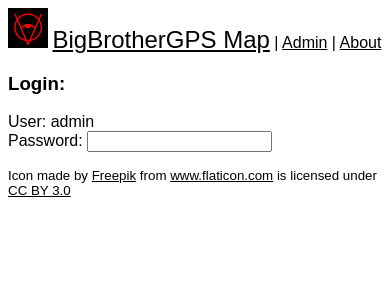
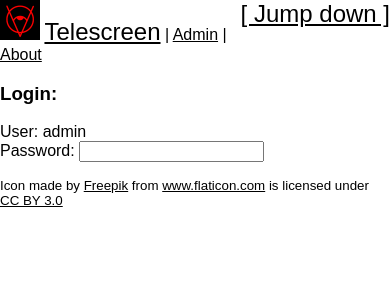
Before and after one commit to ways/BigBrotherGPSweb, a PHP site: page /admin/index.php in a window 390 px wide. Shown: the top 300 px of the page. Run offline with PHP 8.4, Linux system fonts and the light colour scheme; some libraries are stand-ins or nearby versions.

Commit message:
Change name, improve use on phones.

```diff
--- a/config.php
+++ b/config.php
@@ -6,11 +6,14 @@
   $user     = 'bigbrother';
   $password = 'bigbrother';
 
+  # other
+  $websitetitle     = 'Telescreen';
+
   # development
-  $verbose  = false;
-  #$verbose  = true;
-  $testdata = false;
+  $verbose    = false;
+  #$verbose   = true;
+  $testdata   = false;
   $stale_time = 86400; # > 24 hrs
-  $syslog = false;
+  $syslog     = false;
 
 ?>
--- a/index.php
+++ b/index.php
@@ -27,6 +27,7 @@
     @$time = clean_input($_POST["time"]);
     @$deviceid = clean_input($_POST["deviceid"]);
     @$subscriberid = clean_input($_POST["subscriberid"]);
+
   } else if ( isset ( $_GET['latitude'] )) {
     $ip = $_SERVER['REMOTE_ADDR'];
     $lat = clean_input($_GET['latitude']);
--- a/style.css
+++ b/style.css
@@ -1,5 +1,10 @@
 body {
+  padding: 0;
+  margin: 0;
   font-family: sans-serif;
+}
+html, body, #map {
+    height: 100%;
 }
 
 /* unvisited link */
@@ -22,11 +27,6 @@ a:active {
   color: #0000FF;
 }
 
-#map {
-  width: 460px;
-  height: 460px;
-}
-
 #devicelist {
   /*border: 1px solid;*/
   width: 460px;
@@ -47,3 +47,8 @@ th {
 #home {
   font-size: 150%;
 }
+
+.more {
+  font-size: 150%;
+  float:right;
+}
--- a/ui.php
+++ b/ui.php
@@ -1,10 +1,12 @@
 <?php
 
   function show_header ( $basepath = '' ) {
+    global $websitetitle;
+
     print '
       <html>
         <head>
-          <title>BigBrother</title>
+          <title>'. $websitetitle .'</title>
 
           <meta name="HandheldFriendly" content="true" />
           <meta name="viewport" content="width=480, user-scalable=yes" />
@@ -26,13 +28,16 @@
   }
 
   function show_menu ( $basepath = '' ) {
+    global $websitetitle;
     print '
+      <div class="more"><a href="#more">[ Jump down ]</a></div>
       <div id="menu">
         <img src="'. $basepath .'img/icon_b.jpeg" />
-        <a href="http://'. $_SERVER['SERVER_NAME'] . dirname ($_SERVER['SCRIPT_NAME']) . '/' . $basepath .'" id="home">BigBrotherGPS Map</a> |
+        <a href="http://'. $_SERVER['SERVER_NAME'] . dirname ($_SERVER['SCRIPT_NAME']) . '/' . $basepath .'" id="home">'. $websitetitle .'</a> |
         <a href="http://'. $_SERVER['SERVER_NAME'] . dirname ($_SERVER['SCRIPT_NAME']) . '/' . $basepath .'admin/">Admin</a> |
         <a href="http://'. $_SERVER['SERVER_NAME'] . dirname ($_SERVER['SCRIPT_NAME']) . '/' . $basepath .'about/">About</a>
-      </div>';
+      </div>
+    ';
   }
 
   function show_devices ($devices) {
@@ -57,7 +62,9 @@
   }
 
   function show_requests ($requests, $sid ='') {
-    print '<h3>Lates requests by each device</h3>
+    print '
+      <div class="more"><a id="more" href="#menu">[ Jump up ]</a></div>
+      <h3>Lates requests by each device </h3>
       <ul id="requests">';
 
     foreach ($requests as $key => $d) {
@@ -158,7 +165,7 @@
     $requestcoordinates = get_coordinates ($requests);
     ?>
 
-    <div id="map" style="width: 600px; height: 400px"></div>
+    <div id="map"></div>
     <script src="include/leaflet.js"></script>
 
     <script>
@@ -171,7 +178,7 @@
        }
 
        function onLocationError(e) {
-         alert(e.message);
+         /*alert(e.message);*/
        }
 
     <?php
```
